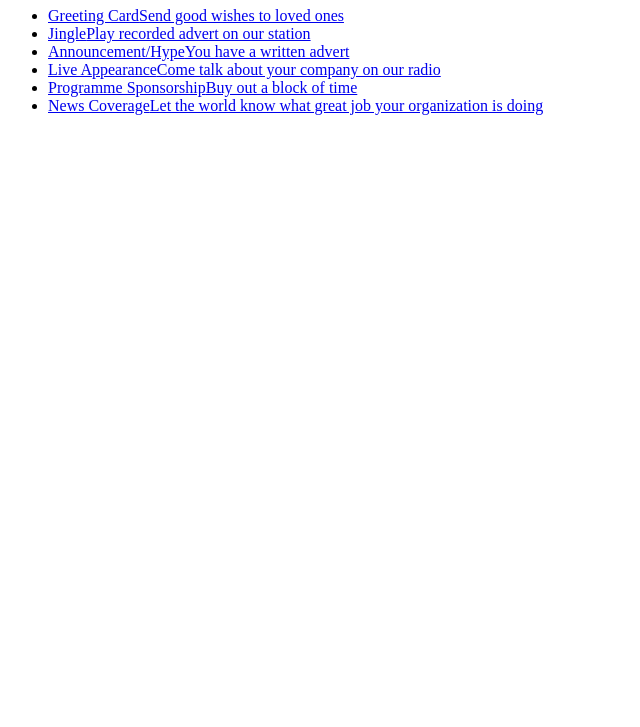
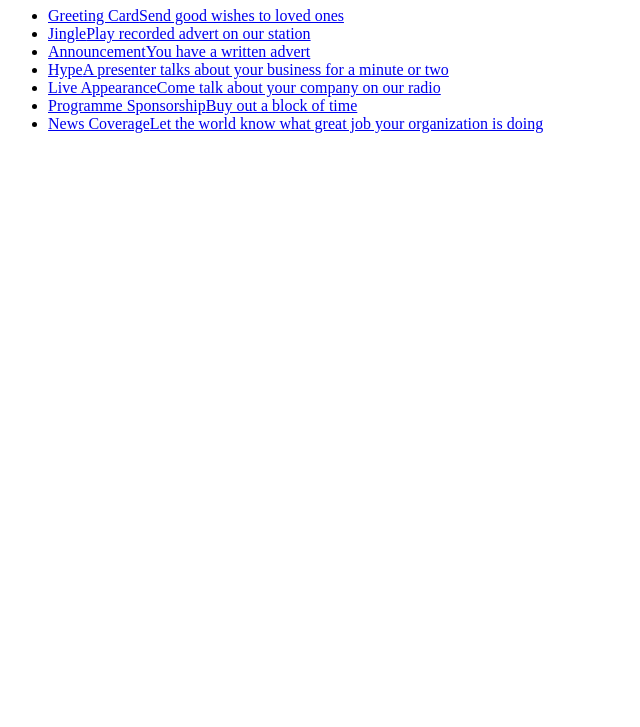
Before and after one commit to tony-eneh/npo-calculator, a website: page src/ads.html in a window 1280 px wide. Shown: the part 73-800 px from the top of the page, without its empty margins (0-640 px from the left). Drawn offline with Linux system fonts and the light colour scheme.

Commit message:
Add hype service

```diff
--- a/src/ads.html
+++ b/src/ads.html
@@ -14,7 +14,8 @@
         <ul>
             <li><a href="greeting-card.html"><span class="ad-title">Greeting Card</span><span class="ad-description">Send good wishes to loved ones</span></a></li>
             <li><a href="jingle.html"><span class="ad-title">Jingle</span><span class="ad-description">Play recorded advert on our station</span></a></li>
-            <li><a href="announcement.html"><span class="ad-title">Announcement/Hype</span><span class="ad-description">You have a written advert</span></a></li>
+            <li><a href="announcement.html"><span class="ad-title">Announcement</span><span class="ad-description">You have a written advert</span></a></li>
+            <li><a href="hype.html"><span class="ad-title">Hype</span><span class="ad-description">A presenter talks about your business for a minute or two</span></a></li>
             <li><a href="live-appearance.html"><span class="ad-title">Live Appearance</span><span class="ad-description">Come talk about your company on our radio</span></a></li>
             <li><a href="programme-sponsorship.html"><span class="ad-title">Programme Sponsorship</span><span class="ad-description">Buy out a block of time</span></a></li>
             <li><a href="news-coverage.html"><span class="ad-title">News Coverage</span><span class="ad-description">Let the world know what great job your organization is doing</span></a></li>
```
Also changed, not shown: src/hype.html (added).
